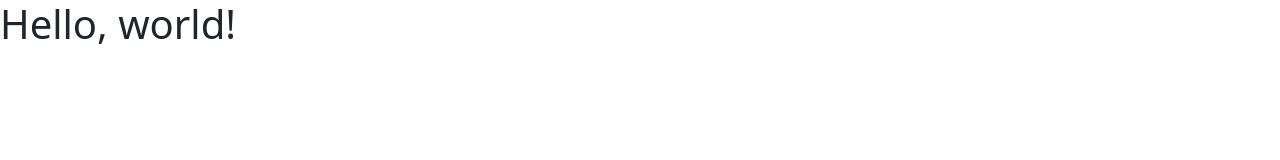
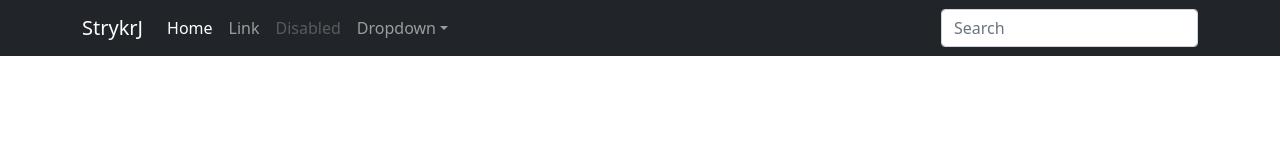
Before and after one commit to StrykrJ/site-idea-1, a plain HTML site: page docs/index.html in a window 1280 px wide. Drawn offline with nearby package versions, Linux system fonts and the light colour scheme.

Commit message:
Update index.html

```diff
--- a/docs/index.html
+++ b/docs/index.html
@@ -11,7 +11,45 @@
     <title>Site Idea 1</title>
   </head>
   <body>
-    <h1>Hello, world!</h1>
+
+    <main>
+        <nav class="navbar navbar-expand-lg navbar-dark bg-dark" aria-label="Ninth navbar example">
+            <div class="container-xl">
+                <a class="navbar-brand" href="#">StrykrJ</a>
+                <button class="navbar-toggler" type="button" data-bs-toggle="collapse" data-bs-target="#navbarsExample07XL" aria-controls="navbarsExample07XL" aria-expanded="false" aria-label="Toggle navigation">
+                    <span class="navbar-toggler-icon"></span>
+                </button>
+
+                <div class="collapse navbar-collapse" id="navbarsExample07XL">
+                    <ul class="navbar-nav me-auto mb-2 mb-lg-0">
+                        <li class="nav-item">
+                            <a class="nav-link active" aria-current="page" href="#">Home</a>
+                        </li>
+                        <li class="nav-item">
+                            <a class="nav-link" href="#">Link</a>
+                        </li>
+                        <li class="nav-item">
+                            <a class="nav-link disabled" href="#" tabindex="-1" aria-disabled="true">Disabled</a>
+                        </li>
+                        <li class="nav-item dropdown">
+                            <a class="nav-link dropdown-toggle" href="#" id="dropdown07XL" data-bs-toggle="dropdown" aria-expanded="false">Dropdown</a>
+                            <ul class="dropdown-menu" aria-labelledby="dropdown07XL">
+                                <li><a class="dropdown-item" href="#">Action</a></li>
+                                <li><a class="dropdown-item" href="#">Another action</a></li>
+                                <li><a class="dropdown-item" href="#">Something else here</a></li>
+                            </ul>
+                        </li>
+                    </ul>
+                    <form>
+                    <input class="form-control" type="text" placeholder="Search" aria-label="Search">
+                    </form>
+                </div>
+            </div>
+        </nav>
+
+    </main>
+
+
 
     <!-- Optional JavaScript; choose one of the two! -->
 
```
